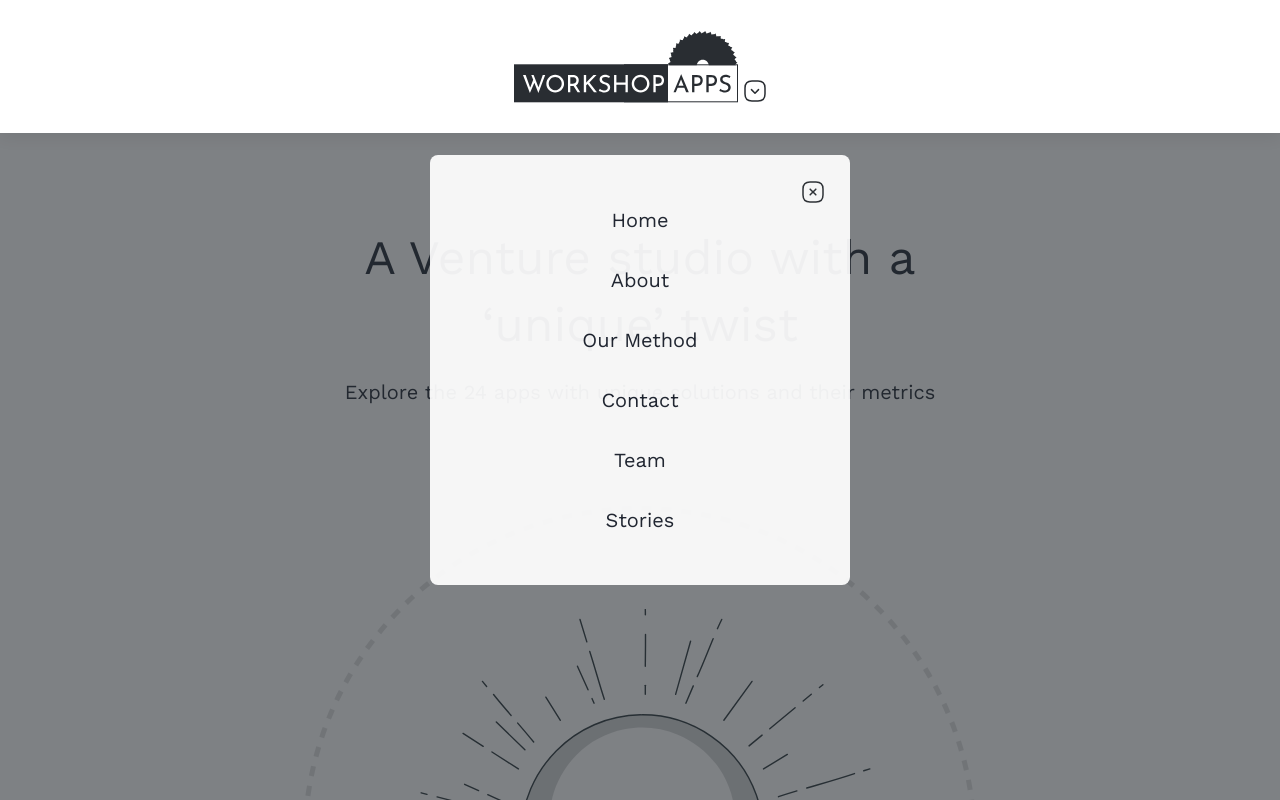
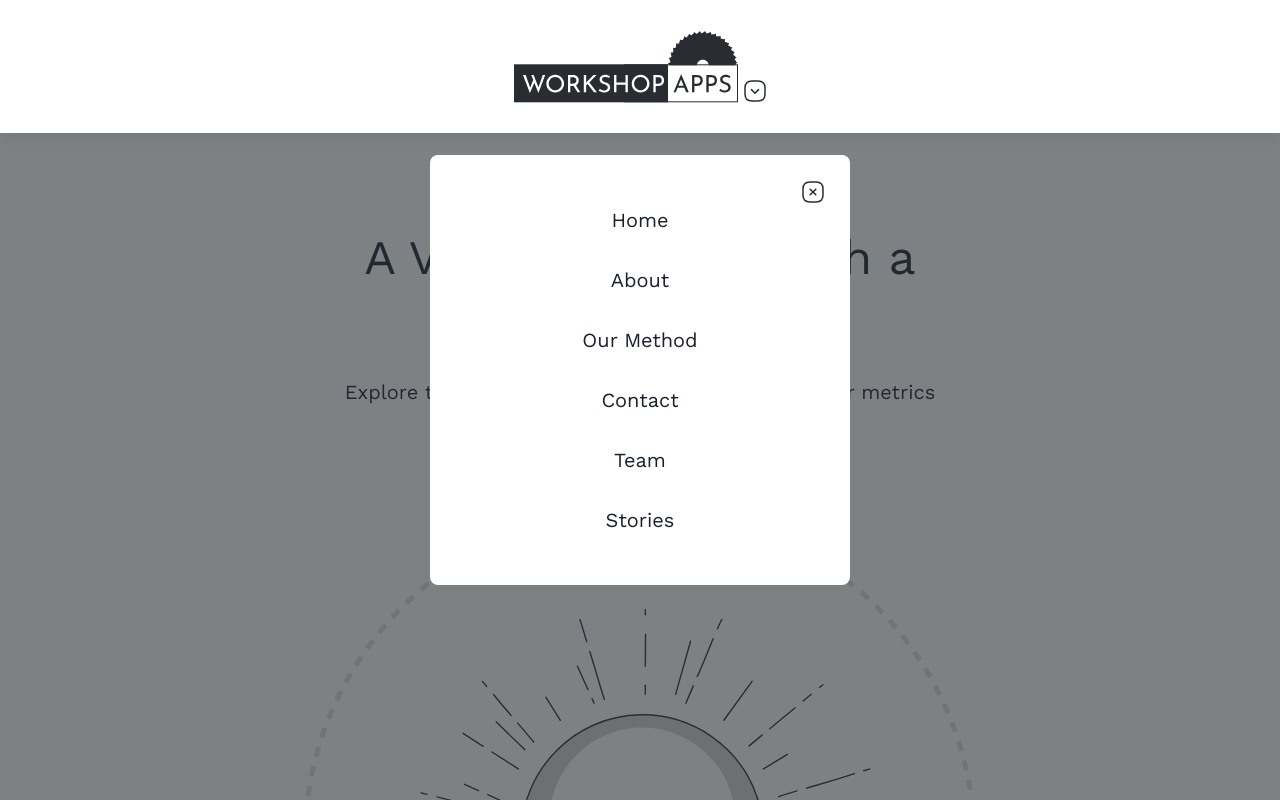
Before and after one commit to workshopapps/workshopapps-portfolio, a Next.js app in the folder frontend/: page / in a window 1280 px wide. Both pictures are taken after a click on the picture 754 px from the left and 91 px from the top of the page. Shown: the top 800 px of the page. Built offline with nearby package versions, Linux system fonts and the light colour scheme.

Commit message:
styling: added transition animation to navbar

```diff
--- a/frontend/components/UI/BgOverlay.js
+++ b/frontend/components/UI/BgOverlay.js
@@ -1,10 +1,10 @@
 import React from "react";
 import styles from "./BgOverlay.module.css";
 
-const BgOverlay = ({ handleBg }) => {
+const BgOverlay = ({ handleBg, isOpen }) => {
   return (
     <div
-      className={styles.bg_overlay}
+      className={`${styles.bg_overlay} ${isOpen && styles.showBg} `}
       onClick={() => {
         handleBg();
       }}
--- a/frontend/components/UI/BgOverlay.module.css
+++ b/frontend/components/UI/BgOverlay.module.css
@@ -6,4 +6,12 @@
   background: rgba(41, 45, 50, 0.6);
   z-index: 10;
   overflow: hidden;
+  visibility: hidden;
+  opacity: 0;
+  transition: visibility 0.5s linear, opacity 0.5s linear;
 }
+
+.bg_overlay.showBg {
+  opacity: 1;
+  visibility: visible;
+}
--- a/frontend/components/layout/Navbar/NavList.js
+++ b/frontend/components/layout/Navbar/NavList.js
@@ -5,9 +5,9 @@ import styles from "./NavList.module.css";
 
 import close from "../../assets/Close.svg";
 
-const NavList = ({ handleNav }) => {
+const NavList = ({ handleNav, isOpen }) => {
   return (
-    <nav className={styles.navLinks}>
+    <nav className={`${styles.navLinks} ${isOpen && styles.showNavLinks}`}>
       <Image
         src={close}
         alt="close"
--- a/frontend/components/layout/Navbar/NavList.module.css
+++ b/frontend/components/layout/Navbar/NavList.module.css
@@ -14,6 +14,14 @@
   align-items: center;
   width: 420px;
   padding: 50px 0;
+  visibility: hidden;
+  opacity: 0;
+  transition: visibility 0.5s linear, opacity 0.5s linear;
+}
+
+.navLinks.showNavLinks {
+  opacity: 1;
+  visibility: visible;
 }
 
 .link {
--- a/frontend/components/layout/Navbar/Navbar.js
+++ b/frontend/components/layout/Navbar/Navbar.js
@@ -30,8 +30,8 @@ const Navbar = () => {
           className={styles.hamburger}
         />
       </header>
-      {isOpen && <NavList handleNav={handleNav} />}
-      {isOpen && <BgOverlay handleBg={handleNav} />}
+      <NavList isOpen={isOpen} handleNav={handleNav} />
+      <BgOverlay isOpen={isOpen} handleBg={handleNav} />
     </>
   );
 };
--- a/frontend/pages/_document.jsx
+++ b/frontend/pages/_document.jsx
@@ -14,8 +14,6 @@ export default function Document() {
         rel="stylesheet"
       ></link>
       <body>
-        <div id="modal-overlay" />
-        <div id="bg-overlay" />
         <Main />
         <NextScript />
       </body>
```
